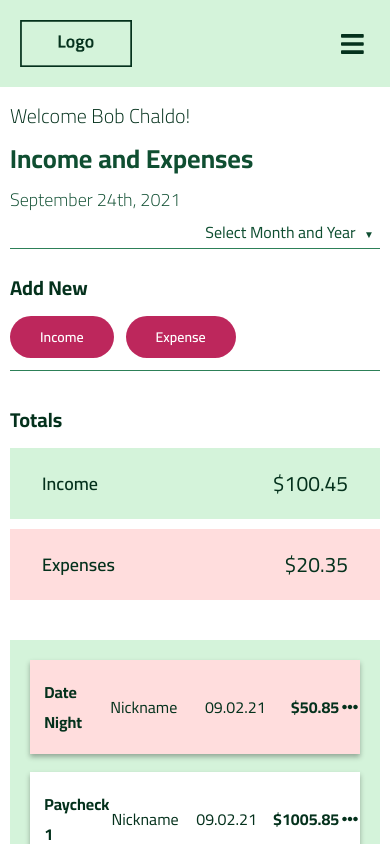
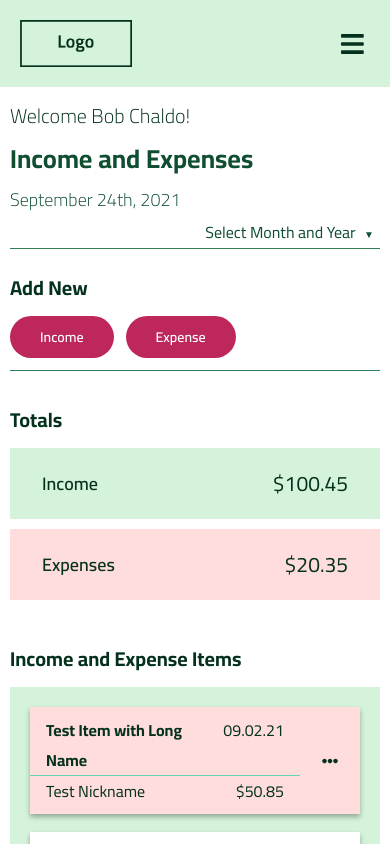
Before and after one commit to Billybobchops/budget-app, a Next.js app: page /income-and-expenses in a window 390 px wide. Shown: the top 844 px of the page. Built offline with nearby package versions, Linux system fonts and the light colour scheme.

Commit message:
completed responsive styles for IncomeExpenseItem.js

```diff
--- a/components/Layout/Containers/IncomeExpensesContainer.js
+++ b/components/Layout/Containers/IncomeExpensesContainer.js
@@ -3,10 +3,14 @@ import IncomeExpenseItem from "../../UI/IncomeExpenseItem";
 
 const IncomeExpensesContainer = () => {
   return (
+    <section>
+      <div className={classes.title}>
+        <h2>Income and Expense Items</h2>
+      </div>
       <div className={classes.container}>
         <IncomeExpenseItem
-        title="Date Night"
-        nickname="Nickname"
+          title="Test Item with Long Name"
+          nickname="Test Nickname"
           date="09.02.21"
           amount="$50.85"
           expense={true}
@@ -19,6 +23,7 @@ const IncomeExpensesContainer = () => {
           expense={false}
         />
       </div>
+    </section>
   );
 };
 
--- a/components/Layout/Containers/IncomeExpensesContainer.module.css
+++ b/components/Layout/Containers/IncomeExpensesContainer.module.css
@@ -1,4 +1,8 @@
 .container {
-  background-color: #D4F3DA;
+  background-color: #d4f3da;
   padding: 20px;
 }
+
+.title {
+  padding-bottom: 10px;
+}
--- a/components/UI/IncomeExpenseItem.js
+++ b/components/UI/IncomeExpenseItem.js
@@ -3,33 +3,20 @@ import { FontAwesomeIcon } from "@fortawesome/react-fontawesome";
 import { faEllipsisH } from "@fortawesome/free-solid-svg-icons";
 
 const IncomeExpenseItem = (props) => {
-  let containerClass = `container`;
-  if (props.expense) containerClass = `expense`;
+  // let containerClass = `container`;
+  // if (props.expense) containerClass = `expense`;
+
+  let backgroundColor = `${props.expense && "expense"}`;
 
   return (
-    <div className={`${classes[containerClass]}`}>
-      <table className={classes.table}>
-        <tbody>
-          <tr>
-            <td className={classes.emptyCell}></td>
-            <td className={classes.col1}>
-              <div className={classes.bold}>{props.title}</div>
-            </td>
-            <td className={classes.col3}>
-              <div>{props.nickname}</div>
-            </td>
-            <td className={classes.col3}>
-              <div>{props.date}</div>
-            </td>
-            <td className={classes.col4}>
-              <div className={classes.bold}>{props.amount}</div>
-            </td>
-            <td className={classes.col5}>
-              <FontAwesomeIcon icon={faEllipsisH} />
-            </td>
-          </tr>
-        </tbody>
-      </table>
+    <div className={`${[classes.container, classes[backgroundColor]].join(' ')}`}>
+      <div className={classes.title}>{props.title}</div>
+      <div className={classes.nickname}>{props.nickname}</div>
+      <div className={classes.date}>{props.date}</div>
+      <div className={classes.ammount}>{props.amount}</div>
+      <div className={classes.options}>
+        <FontAwesomeIcon icon={faEllipsisH} />
+      </div>
     </div>
   );
 };
--- a/components/UI/IncomeExpenseItem.module.css
+++ b/components/UI/IncomeExpenseItem.module.css
@@ -1,49 +1,61 @@
-.container,
-.expense {
+.container {
   background-color: #fff;
   box-shadow: #0000004f 0px 3px 5px;
-  padding: 16px 0;
+  padding: 8px 0;
   margin-bottom: 18px;
   font-family: "Cairo", sans-serif;
   color: #04311c;
-}
 
-.table {
-  width: 100%;
-  text-align: left;
-  border-collapse: collapse;
-}
-
-.bold {
-  font-weight: 700;
+  display: grid;
+  grid-template-columns: 1fr 1fr 1fr 1fr 60px;
+  grid-template-areas: "title nickname date ammount options";
 }
 
 .expense {
   background-color: #ffdddd;
 }
 
-.emptyCell {
-  width: 4%;
+.title {
+  font-weight: 700;
+  padding-left: 16px;
+  grid-area: title;
 }
 
-.col1 {
-  width: 20%;
+.nickname {
+  grid-area: nickname;
 }
 
-.col2 {
-  width: 14%;
+.date {
+  grid-area: date;
 }
 
-.col3 {
-  width: 1fr;
+.ammount {
+  grid-area: ammount;
 }
 
-.col4 {
-  width: 15%;
-  /* text-align: center; */
+.options {
+  grid-area: options;
+  place-self: center;
 }
 
-.col5 {
-  width: 6%;
-  text-align: center;
+@media (max-width: 800px) {
+  .container {
+    grid-template-areas: "title title title date options" "nickname nickname nickname ammount options";
+  }
+
+  .title,
+  .date,
+  .option {
+    border-bottom: 1px solid #62d5b5;
+  }
+
+  .nickname {
+    padding-left: 16px;
+  }
+
+  .date,
+  .ammount {
+    text-align: right;
+    padding-right: 16px;
+  }
 }
```
Lines whose indentation alone changed are shown as unchanged.
